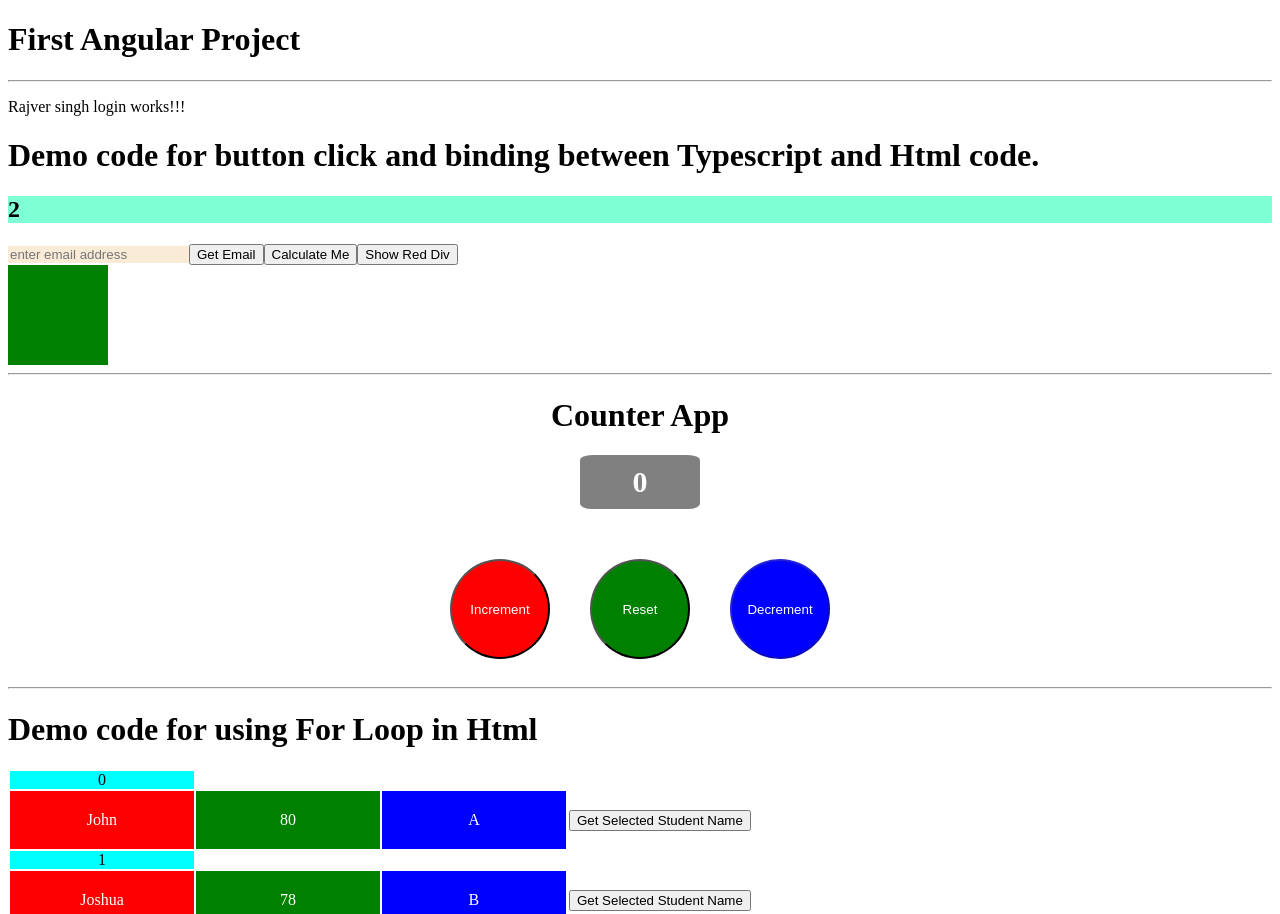
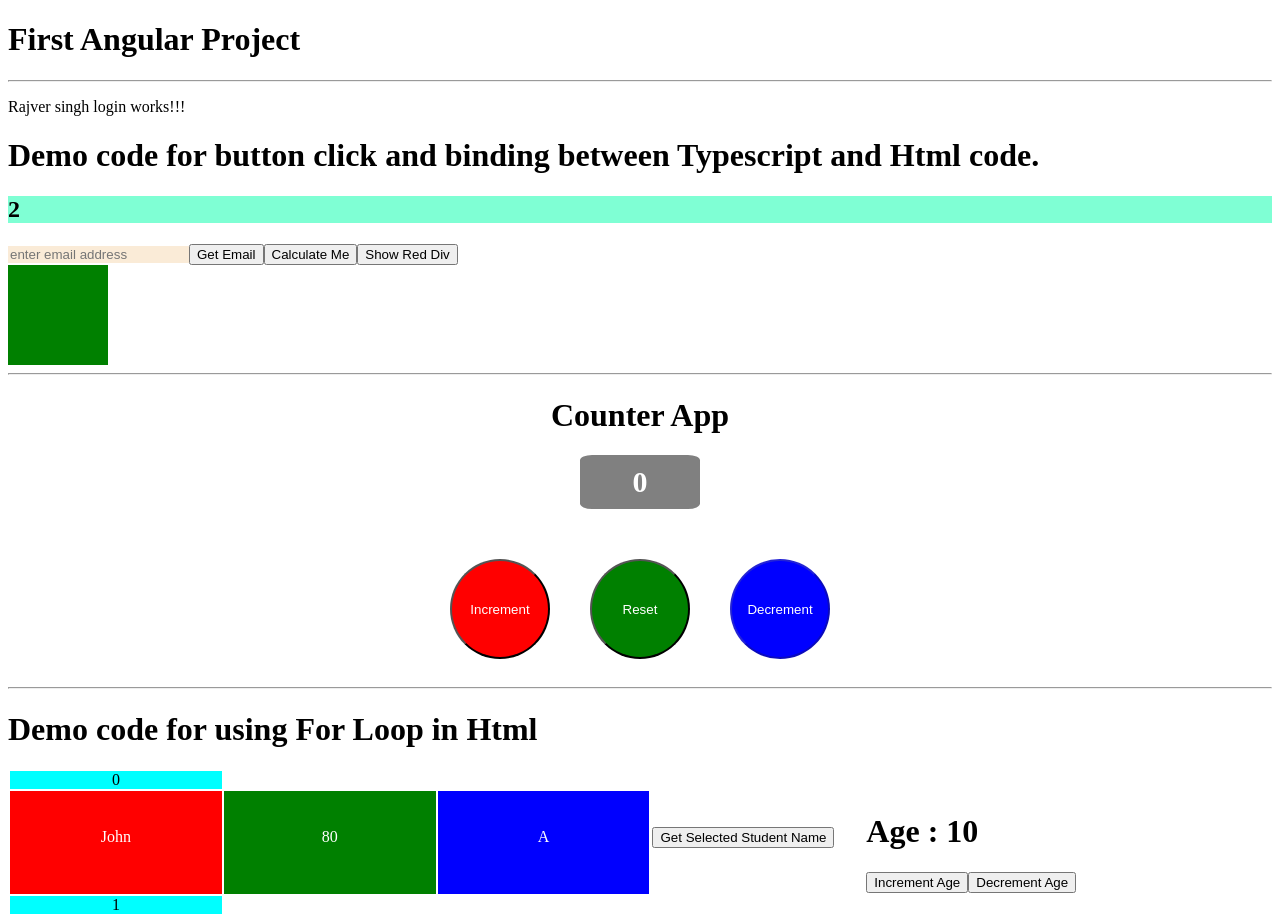
Before and after one commit to Rajveer123/Angular-Project, an Angular app: page / in a window 1280 px wide. Shown: the top 914 px of the page. Built offline with nearby package versions, Linux system fonts and the light colour scheme.

Commit message:
Use of signal and effect in angular 19 demo

```diff
--- a/src/app/login/login.component.html
+++ b/src/app/login/login.component.html
@@ -50,10 +50,11 @@
 <hr />
 <h1>Demo code for using For Loop in Html</h1>
 <table class="fixed">
-  <col width="25%" />
-  <col width="25%" />
-  <col width="25%" />
-  <col width="25%" />
+  <col width="20%" />
+  <col width="20%" />
+  <col width="20%" />
+  <col width="20%" />
+  <col width="20%" />
 
   @for(student of students; track $index) {
   <tr
@@ -104,5 +105,14 @@
       Get Selected Student Name
     </button>
   </td>
+  <td>
+    <h1>Age : {{ageCount()}}</h1>
+    <button name="incButton" (click)="ageCount.set(ageCount()+1)">
+      Increment Age
+    </button>
+    <button name="decButton" (click)="ageCount.set(ageCount()-1)">
+        Decrement Age
+      </button>
+  </td>
   }
 </table>
--- a/src/app/login/login.component.ts
+++ b/src/app/login/login.component.ts
@@ -1,4 +1,4 @@
-import { Component } from '@angular/core';
+import { Component, effect, signal } from '@angular/core';
 
 @Component({
   selector: 'app-login',
@@ -7,9 +7,15 @@ import { Component } from '@angular/core';
   styleUrl: './login.component.css'
 })
 export class LoginComponent {
+  ageCount = signal(10);
   title = 'Rajveer First Angular Application';
   experiance = 2
   toggle = false
+  constructor(){
+    effect(()=>{
+      console.log('Value of ageCount is '+this.ageCount())
+    })
+  }
   handleButtonClick() {
     this.experiance++;
     this.toggle = !this.toggle
@@ -84,4 +90,5 @@ export class LoginComponent {
   getSelectedStudentName(studentName : string) {
     alert('Selected Student name is ' + studentName);
   }
+
 }
```
